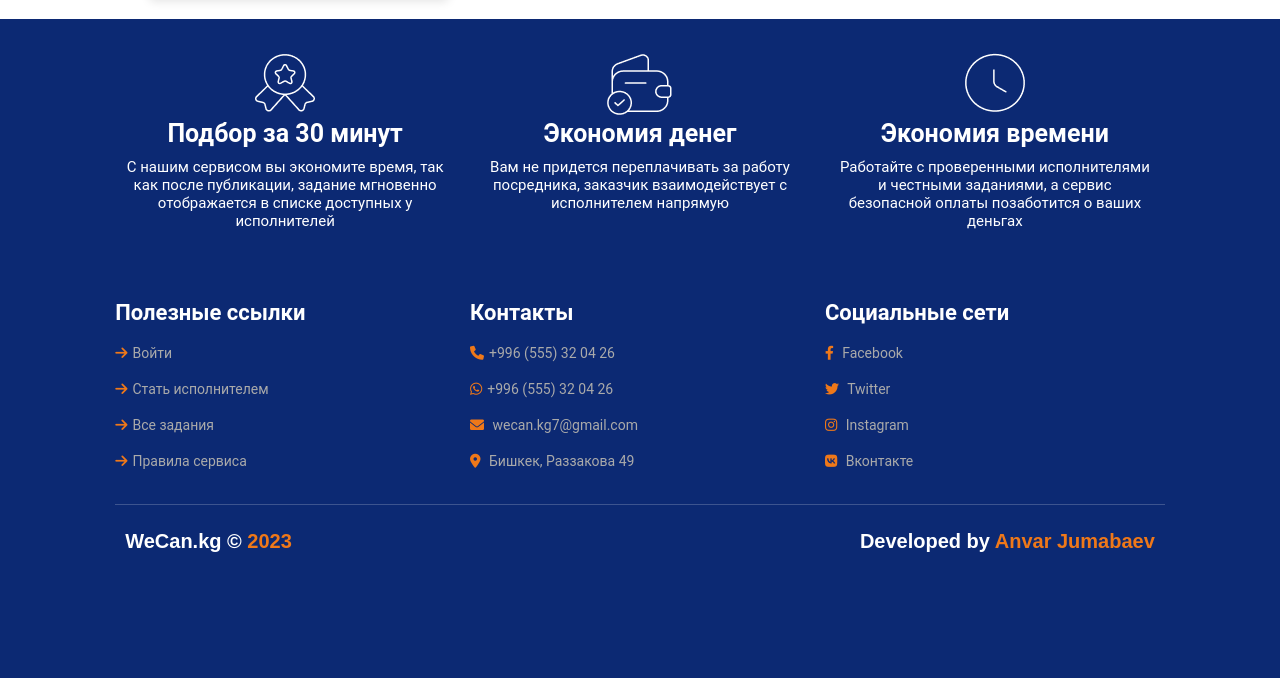
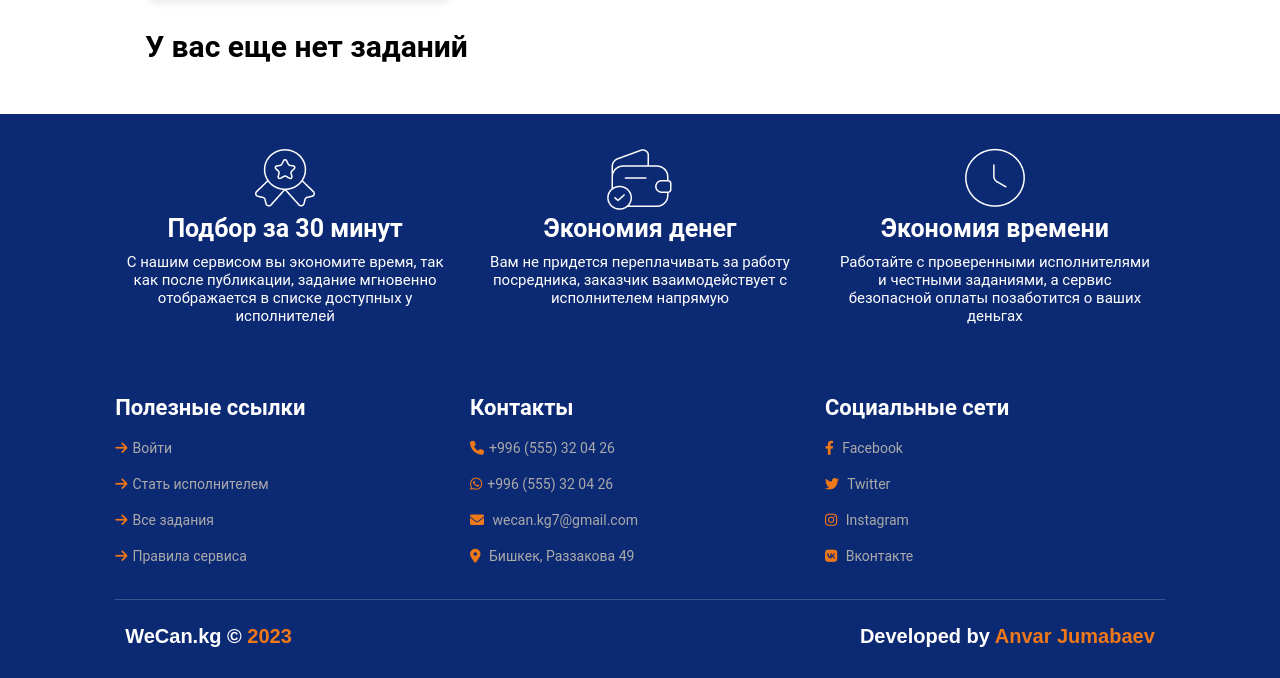
Before and after one commit to anvarinho/wecan, a Django app: page /profile/3 in a window 1280 px wide. Shown: the part 333-1011 px from the top of the page. Before the commit the page ends 885 px from the top, so only its background shows below. Run offline with Django 3.2, Linux system fonts and the light colour scheme; data comes from the database, SQL or seed files in the repository; some web fonts are replaced; grey boxes are pictures that could not be loaded.

Commit message:
profile html edited

```diff
--- a/website/templates/profile.html
+++ b/website/templates/profile.html
@@ -115,6 +115,8 @@
         </article>
         {% endfor %}
       </div>
+      {% else %}
+      <h1 style="padding: 3rem; font-size: 3rem;">У вас еще нет заданий</h1>
       {% endif %}
     <script>
         const faqs = document.querySelectorAll('.faq')
```
